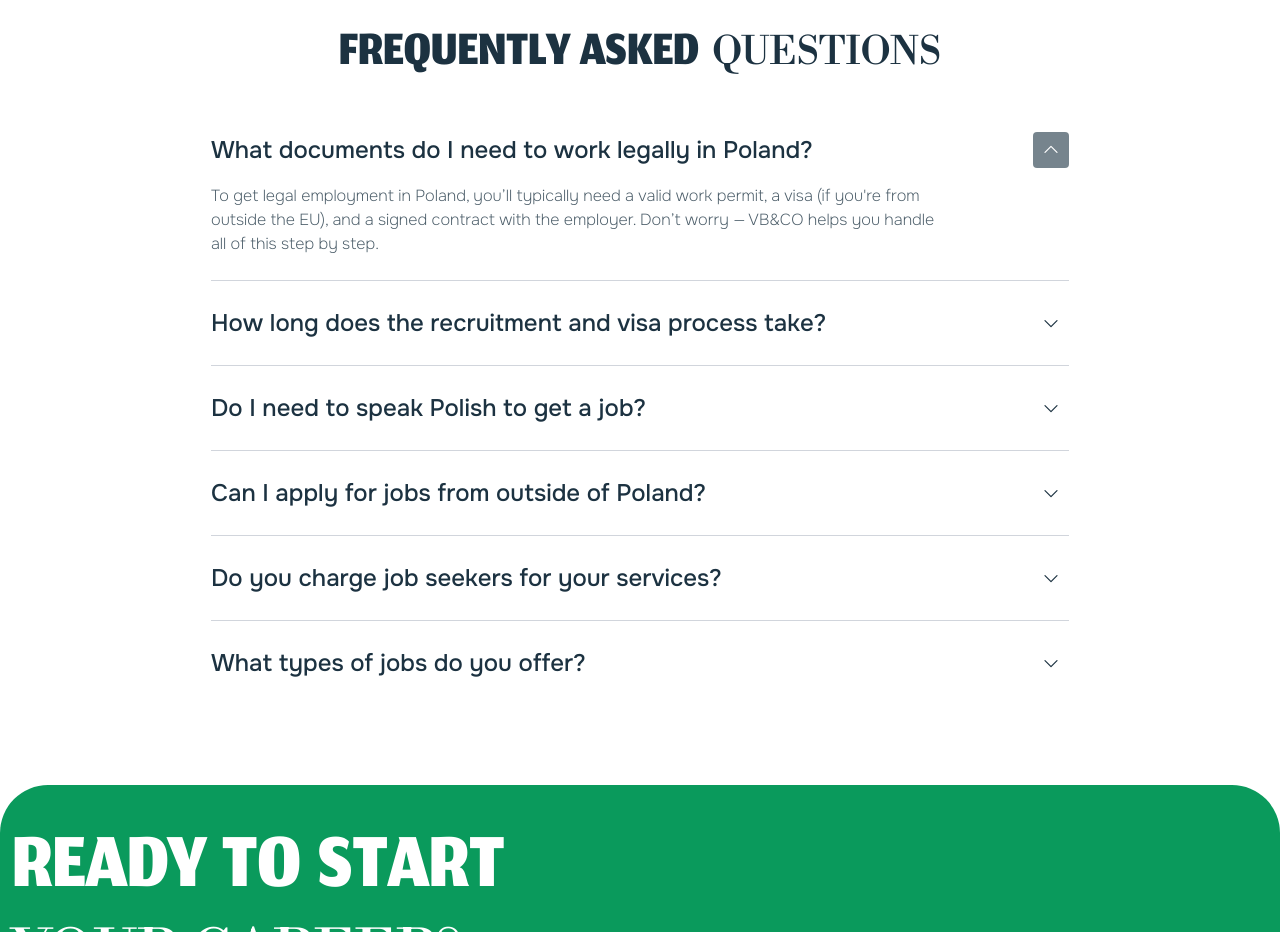
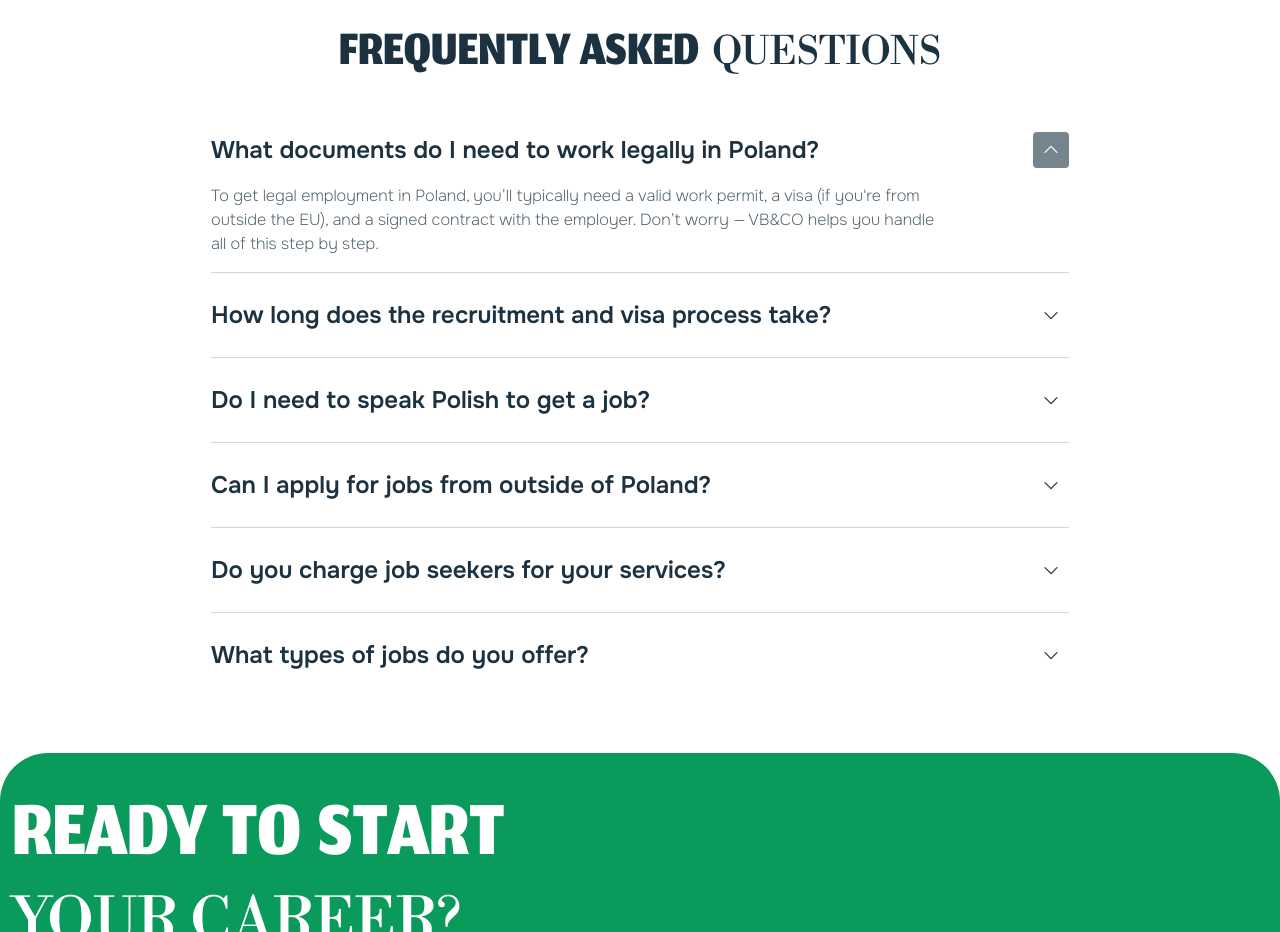
Before and after one commit to nsjkxv/vb-co_Training, a website: page app/index.html in a window 1280 px wide. Shown: the part 3920-4852 px from the top of the page. Drawn offline with Linux system fonts and the light colour scheme.

Commit message:
Fix FAQ question weight and open-item bottom padding
Question titles were font-weight 500 instead of the spec's SemiBold
(600). Also switch each accordion item's open-state bottom padding
from pb-6 (24px) to pb-4 (16px) to match the design's spacing after
the answer text.

Co-Authored-By: Claude Sonnet 5 <noreply@anthropic.com>

```diff
--- a/app/index.html
+++ b/app/index.html
@@ -681,7 +681,7 @@
 
                 <div class="divide-y divide-gray-300 w-full lg:max-w-214.5">
 
-                    <details name="faq" class="questions group accordion open:pb-6" open>
+                    <details name="faq" class="questions group accordion open:pb-4" open>
                         <summary class="flex cursor-pointer list-none items-center justify-between pb-4 lg:pb-6 lg:group-open:pb-4 gap-4">
                             <span>What documents do I need to work legally in Poland?</span>
                             <div class="flex items-center justify-center h-9 w-9 shrink-0 rounded-sm transition-colors duration-300 group-open:bg-[#1C3241]/60">
@@ -696,7 +696,7 @@
                         </p>
                     </details>
 
-                    <details name="faq" class="questions group accordion open:pb-6">
+                    <details name="faq" class="questions group accordion open:pb-4">
                         <summary class="flex cursor-pointer list-none items-center justify-between py-4 lg:py-6 lg:group-open:pb-4">
                             <span>How long does the recruitment and visa process take?</span>
                             <div class="flex items-center justify-center h-9 w-9 shrink-0 rounded-sm transition-colors duration-300 group-open:bg-[#1C3241]/60">
@@ -711,7 +711,7 @@
                         </p>
                     </details>
 
-                    <details name="faq" class="questions group accordion open:pb-6">
+                    <details name="faq" class="questions group accordion open:pb-4">
                         <summary class="flex cursor-pointer list-none items-center justify-between pb-4 py-4 lg:py-6 lg:group-open:pb-4">
                             <span>Do I need to speak Polish to get a job?</span>
                             <div class="flex items-center justify-center h-9 w-9 shrink-0 rounded-sm transition-colors duration-300 group-open:bg-[#1C3241]/60">
@@ -726,7 +726,7 @@
                         </p>
                     </details>
 
-                    <details name="faq" class="questions group accordion open:pb-6">
+                    <details name="faq" class="questions group accordion open:pb-4">
                         <summary class="flex cursor-pointer list-none items-center justify-between pb-4 py-4 lg:py-6 lg:group-open:pb-4">
                             <span>Can I apply for jobs from outside of Poland?</span>
                             <div class="flex items-center justify-center h-9 w-9 shrink-0 rounded-sm transition-colors duration-300 group-open:bg-[#1C3241]/60">
@@ -741,7 +741,7 @@
                         </p>
                     </details>
 
-                    <details name="faq" class="questions group accordion open:pb-6">
+                    <details name="faq" class="questions group accordion open:pb-4">
                         <summary class="flex cursor-pointer list-none items-center justify-between pb-4 py-4 lg:py-6 lg:group-open:pb-4">
                             <span>Do you charge job seekers for your services?</span>
                             <div class="flex items-center justify-center h-9 w-9 shrink-0 rounded-sm transition-colors duration-300 group-open:bg-[#1C3241]/60">
@@ -757,7 +757,7 @@
                     </details>
 
                     <details name="faq" class="questions group accordion ">
-                        <summary class="flex cursor-pointer list-none items-center justify-between pb-4 py-4 lg:py-6 lg:group-open:pb-4">
+                        <summary class="flex cursor-pointer list-none items-center justify-between pb-4 py-4 lg:pt-6 lg:pb-0 lg:group-open:pb-4">
                             <span>What types of jobs do you offer?</span>
                             <div class="flex items-center justify-center h-9 w-9 shrink-0 rounded-sm transition-colors duration-300 group-open:bg-[#1C3241]/60">
                                 <svg class="h-6 w-6 transition-transform duration-300 group-open:rotate-180 group-open:text-white"
--- a/app/src/styles/input.css
+++ b/app/src/styles/input.css
@@ -192,7 +192,7 @@ h3 {
     @media (min-width: 1024px) {
         font-size: 1.5rem;
         line-height: 2rem;
-        font-weight: 500;
+        font-weight: 600;
     }
 }
 
```
Also changed, not shown: app/assets/main.css.
